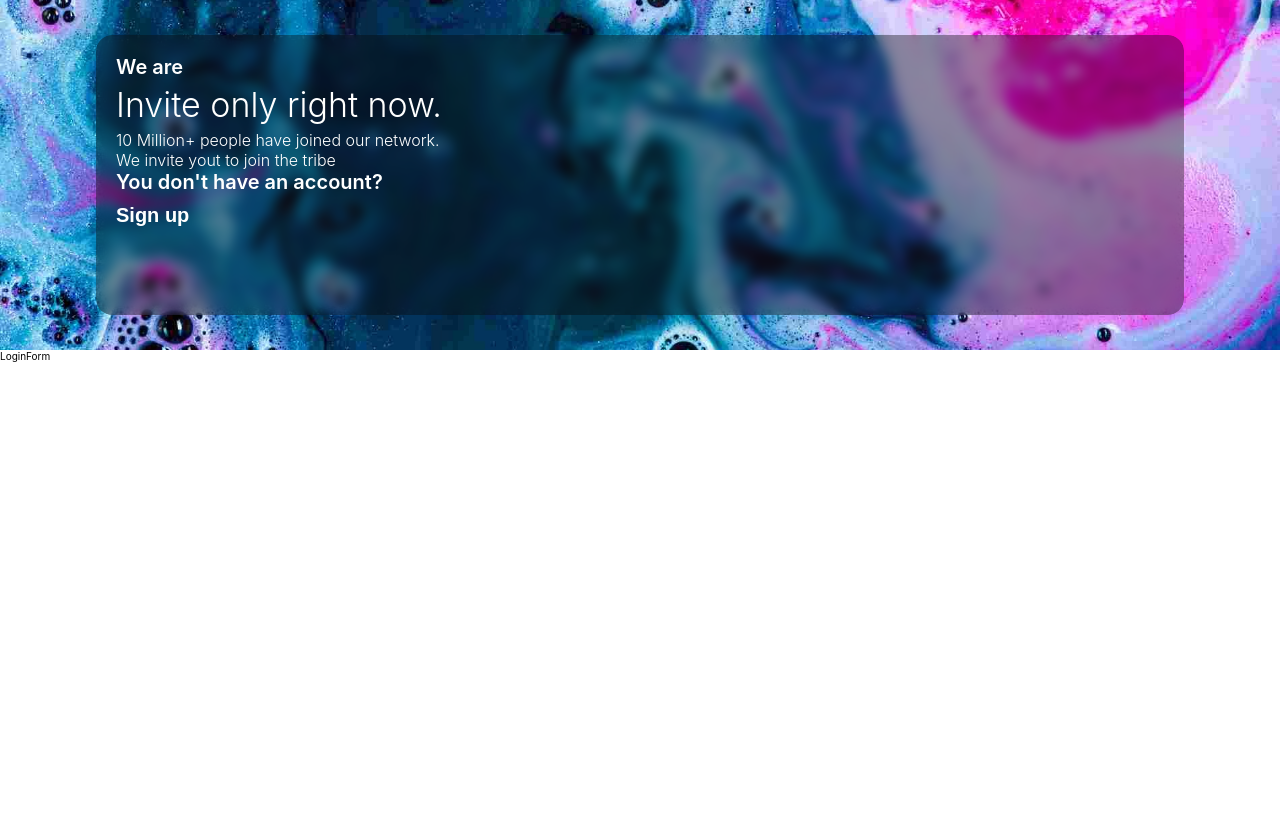
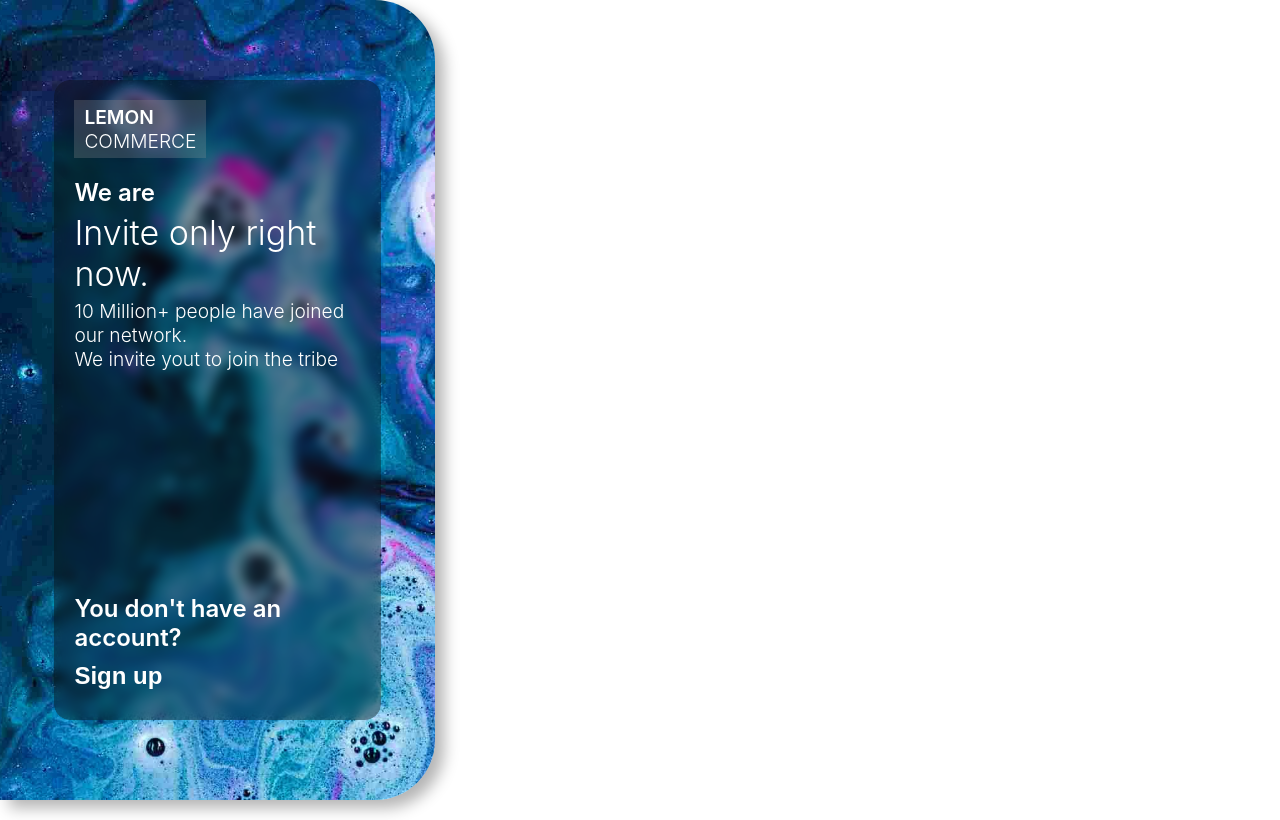
Before and after one commit to dawtom97/lemon-commerce, a Next.js app: page /auth in a window 1280 px wide. Built offline with nearby package versions, Linux system fonts and the light colour scheme.

Commit message:
auth view

```diff
--- /dev/null
+++ b/components/atoms/Heading.tsx
@@ -0,0 +1,25 @@
+import { ElementType, ReactNode } from 'react';
+import styled, { css } from 'styled-components';
+
+interface Props {
+    level:'h1' | 'h2' | 'h3' | 'h4' | 'h5' | 'h6';
+    children?: ReactNode;
+    isThin?: boolean;
+    isLarge?:boolean
+  };
+
+const THIN = css` font-weight: 200;`
+
+export const Text = styled.h2<Props>`
+  ${({isThin}) => isThin && THIN};
+  font-size: ${({isLarge})=>isLarge ? "4rem" : "2rem"};
+`
+
+export const Heading = ({ level = 'h2', children, isThin, isLarge }:Props) => {
+  const Heading = level as ElementType;
+  return (
+    <Text as={Heading} isThin={isThin} isLarge={isLarge}>
+      {children}
+    </Text>
+  );
+};
--- /dev/null
+++ b/components/atoms/Logo.tsx
@@ -0,0 +1,39 @@
+import styled from "styled-components";
+import React from 'react';
+
+const Wrapper = styled.div`
+    color: #fff;
+    font-size: 1.6rem;
+    font-weight: 300;
+    position: relative;
+    padding: 5px 10px;
+    width: fit-content;
+    & > span {
+        font-weight: 600;
+    }
+    &::before {
+    width: 100%;
+    height: 100%;
+    top: 0;
+    left: 0;
+    background: rgb(145 145 145 / 28%);
+    position: absolute;
+    content: "";
+    z-index: -1;
+    box-shadow: 0 4px 30px rgba(0,0,0,0.1);
+    -webkit-backdrop-filter: blur(5.9px);
+    backdrop-filter: blur(5.9px);
+    -webkit-backdrop-filter: blur(5.9px);
+    }
+`
+
+const Logo = () => {
+  return (
+    <Wrapper>
+        <span> LEMON</span>
+        <br/> COMMERCE
+    </Wrapper>
+  )
+}
+
+export default Logo
--- a/components/authorization/AuthBanner/AuthBanner.tsx
+++ b/components/authorization/AuthBanner/AuthBanner.tsx
@@ -1,5 +1,6 @@
 import React from "react";
 import { Button } from "../../atoms/Button";
+import Logo from "../../atoms/Logo";
 import { Paragraph } from "../../atoms/Paragraph";
 import * as Styled from "./styles";
 
@@ -15,6 +16,7 @@ const AuthBanner = ({onClick,isRegister}:Props) => {
         <Styled.Blur />
 
         <div>
+          <Logo/>
           <Paragraph isCustomSize="2" isBold>
             We are
           </Paragraph>
--- a/components/authorization/AuthBanner/styles.ts
+++ b/components/authorization/AuthBanner/styles.ts
@@ -1,14 +1,32 @@
 import styled from "styled-components";
 
 export const Wrapper = styled.div`
-  background-image: url('/authImage.jpg');
+  background-image: url("/authImage.jpg");
   background-position: center;
   background-size: cover;
-  height: 350px;
+  height: 450px;
   display: flex;
-  align-items:center;
+  border-radius: 0px 0px 30px 30px;
+  box-shadow: 0px 8px 15px #b4b4b4;
+  align-items: center;
   justify-content: center;
-`
+  margin-bottom: 20px;
+
+  /* stretch element outside his parent (parent is 85% window width) */
+  width: 100vw;
+  position: relative;
+  left: 50%;
+  right: 50%;
+  margin-left: -50vw;
+  margin-right: -50vw;
+
+  @media (min-width: 992px) {
+    min-height: 100vh;
+    width: 40%;
+    border-radius: 0px 60px 60px 0;
+    box-shadow: 9px 8px 15px #b4b4b4;
+  }
+`;
 
 export const Box = styled.div`
   padding: 20px;
@@ -18,13 +36,23 @@ width: 85%;
   height: 80%;
   position: relative;
   z-index: 1;
-`
+  display: flex;
+  flex-direction: column;
+  justify-content: space-between;
+
+  & > div > p:first-of-type {
+    margin-top: 20px;
+  }
+  @media (min-width: 992px) {
+    width: 75%;
+  }
+`;
 
 export const Blur = styled.div`
   width: 100%;
   height: 100%;
   top: 0;
-    left:0;
+  left: 0;
   background: rgba(9, 9, 9, 0.38);
   position: absolute;
   content: "";
@@ -32,4 +60,4 @@ export const Blur = styled.div`
   box-shadow: 0 4px 30px rgba(0, 0, 0, 0.1);
   backdrop-filter: blur(5.9px);
   -webkit-backdrop-filter: blur(5.9px);
-`
+`;
--- /dev/null
+++ b/components/authorization/AuthForm/AuthForm.tsx
@@ -0,0 +1,74 @@
+import React from "react";
+import { Heading } from "../../atoms/Heading";
+import * as Styled from "./styles";
+import { Field, Form, Formik, FormikProps } from "formik";
+
+const MyInput = ({ field, form, ...props }: any) => {
+  return <input {...field} {...props} />;
+};
+
+interface Props {
+  isRegister: boolean;
+}
+
+const AuthForm = ({ isRegister }: Props) => {
+  return (
+    <Styled.Wrapper>
+      <Heading isLarge level="h1">
+        {isRegister ? "Sign up" : "Sign in"}
+      </Heading>
+      <div>
+        <Formik
+          initialValues={{
+            email: "",
+            color: "green",
+            firstName: "",
+            lastName: "",
+          }}
+          onSubmit={(values, actions) => {
+            console.log(actions)
+            setTimeout(() => {
+              alert(JSON.stringify(values, null, 2));
+              actions.setSubmitting(false);
+            }, 1000);
+          }}
+        >
+          {(props: FormikProps<any>) => {
+            console.log(props)
+            return (
+
+            <Form>
+              {props.isSubmitting && <p>WYSYLANIE</p>}
+
+              <Field type="email" name="email" placeholder="Email" />
+              <Field as="select" name="color">
+                <option value="red">Red</option>
+                <option value="green">Green</option>
+                <option value="blue">Blue</option>
+              </Field>
+
+              <Field name="lastName">
+                {({
+                  field, // { name, value, onChange, onBlur }
+                  form: { touched, errors }, // also values, setXXXX, handleXXXX, dirty, isValid, status, etc.
+                  meta,
+                }: any) => (
+                  <div>
+                    <input type="text" placeholder="Email" {...field} />
+                    {meta.touched && meta.error && (
+                      <div className="error">{meta.error}</div>
+                    )}
+                  </div>
+                )}
+              </Field>
+              <Field name="lastName" placeholder="Doe" component={MyInput} />
+              <button type="submit">Submit</button>
+            </Form>
+          )}}
+        </Formik>
+      </div>
+    </Styled.Wrapper>
+  );
+};
+
+export default AuthForm;
--- /dev/null
+++ b/components/authorization/AuthForm/styles.ts
@@ -0,0 +1,5 @@
+import styled from 'styled-components';
+
+export const Wrapper = styled.div`
+
+`
--- a/components/authorization/LoginForm/LoginForm.tsx
+++ /dev/null
@@ -1,9 +0,0 @@
-import React from 'react';
-
-const LoginForm = () => {
-  return (
-    <div>LoginForm</div>
-  )
-}
-
-export default LoginForm;
--- a/components/authorization/LoginForm/styles.ts
+++ /dev/null
@@ -1 +0,0 @@
-import styled from 'styled-components';
--- /dev/null
+++ b/components/templates/AuthTemplate/AuthTemplate.tsx
@@ -0,0 +1,16 @@
+import React, { ReactNode } from 'react';
+import * as Styled from './styles';
+
+interface Props {
+    children?:ReactNode
+}
+
+const AuthTemplate = ({children}: Props ) => {
+  return (
+    <Styled.Wrapper>
+        {children}
+    </Styled.Wrapper>
+  )
+}
+
+export default AuthTemplate
--- /dev/null
+++ b/components/templates/AuthTemplate/styles.ts
@@ -0,0 +1,7 @@
+import styled from "styled-components";
+
+export const Wrapper = styled.div`
+  margin:0 auto;
+  width: 85%;
+  max-width: 1600px;
+`
--- a/pages/auth.tsx
+++ b/pages/auth.tsx
@@ -1,23 +1,32 @@
-import React, { useState } from 'react';
-import styled from 'styled-components';
-import AuthBanner from '../components/authorization/AuthBanner/AuthBanner';
-import LoginForm from '../components/authorization/LoginForm/LoginForm';
-
+import React, { useState } from "react";
+import styled from "styled-components";
+import AuthBanner from "../components/authorization/AuthBanner/AuthBanner";
+import AuthForm from "../components/authorization/AuthForm/AuthForm";
+import AuthTemplate from "../components/templates/AuthTemplate/AuthTemplate";
 
 const Wrapper = styled.main`
-    display: flex;
-    flex-direction: column;
-`
+  display: flex;
+  flex-direction: column;
+
+  @media (min-width: 992px) {
+    flex-direction: row;
+  }
+`;
 
 const Auth = () => {
-  const [isRegister,setIsRegister] = useState(false);
+  const [isRegister, setIsRegister] = useState(false);
 
   return (
-    <Wrapper>
-        <AuthBanner isRegister={isRegister} onClick={()=>setIsRegister(prev=>!prev)}/>
-        {isRegister ? null : <LoginForm/>}
-    </Wrapper>
-  )
-}
+    <AuthTemplate>
+      <Wrapper>
+        <AuthBanner
+          isRegister={isRegister}
+          onClick={() => setIsRegister((prev) => !prev)}
+        />
+        <AuthForm isRegister={isRegister} />
+      </Wrapper>
+    </AuthTemplate>
+  );
+};
 
 export default Auth;
--- a/styles/globals.css
+++ b/styles/globals.css
@@ -1,6 +1,14 @@
 html {
-  font-size: 10px;
+  font-size: 9px;
+
 }
+
+@media (min-width:992px) {
+  html {
+    font-size: 12px;
+  }
+}
+
 body {
   font-family: -apple-system, BlinkMacSystemFont, Segoe UI, Roboto, Oxygen,
     Ubuntu, Cantarell, Fira Sans, Droid Sans, Helvetica Neue, sans-serif;
```
Lines whose indentation alone changed are shown as unchanged.
